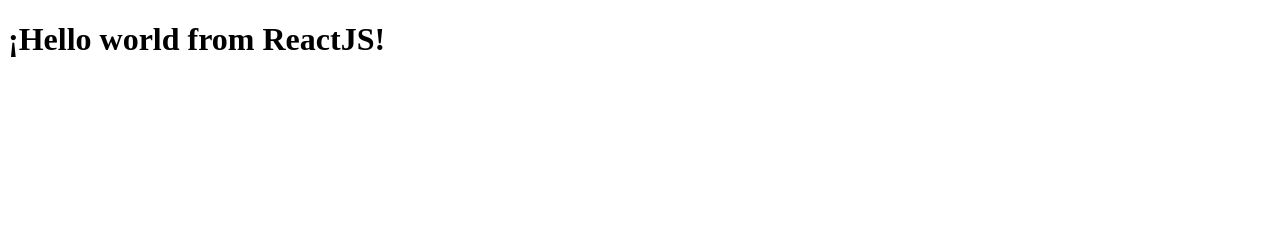
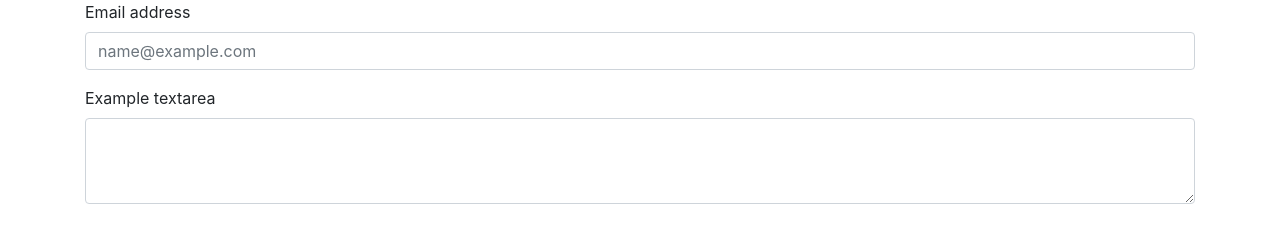
Before and after one commit to noeunla/boilerplate-react, a React app: page / in a window 1280 px wide. Built offline with nearby package versions, Linux system fonts and the light colour scheme.

Commit message:
formulario basico con react

```diff
--- a/package.json
+++ b/package.json
@@ -34,7 +34,10 @@
     "webpack-dev-server": "4.0.0"
   },
   "dependencies": {
+    "bootstrap": "5.1.1",
+    "formik": "2.2.9",
     "react": "17.0.2",
-    "react-dom": "17.0.2"
+    "react-dom": "17.0.2",
+    "yup": "0.32.9"
   }
 }
--- /dev/null
+++ b/src/BasicForm.js
@@ -0,0 +1,32 @@
+import React, { useEffect, useState }  from 'react'
+
+const BasicForm = () => {
+    const [state, setState] = useState({correo:'',comentarios:''})
+
+    const onChange = (e) => {
+        setState(prevState => ({
+            ...prevState,
+            [e.target.name]: e.target.value
+        })
+    )}
+
+    useEffect(() => {
+        console.log({state})
+    }, [state])
+
+    return (
+     <>
+        <div className="mb-3">
+            <label htmlFor="exampleFormControlInput1" className="form-label">Email address</label>
+            <input onChange={onChange} name="correo" type="email" className="form-control" id="exampleFormControlInput1" placeholder="name@example.com"/>
+        </div>
+        <div className="mb-3">
+            <label htmlFor="exampleFormControlTextarea1" className="form-label">Example textarea</label>
+            <textarea onChange={onChange} name="comentarios" className="form-control" id="exampleFormControlTextarea1" rows="3"></textarea>
+        </div>
+     </>
+    )
+};
+
+
+export default BasicForm
--- a/src/index.html
+++ b/src/index.html
@@ -4,6 +4,8 @@
     <meta charset="UTF-8">
     <meta http-equiv="X-UA-Compatible" content="IE=edge">
     <meta name="viewport" content="width=device-width, initial-scale=1.0">
+    <link rel="stylesheet" href="https://stackpath.bootstrapcdn.com/bootstrap/4.3.1/css/bootstrap.min.css" integrity="sha384-ggOyR0iXCbMQv3Xipma34MD+dH/1fQ784/j6cY/iJTQUOhcWr7x9JvoRxT2MZw1T" crossorigin="anonymous">
+
     <title>Prueba Boilerplate React</title>
 </head>
 <body>
--- a/src/index.js
+++ b/src/index.js
@@ -1,15 +1,13 @@
-// (function helloWorld(){
-//     console.log('¡hello world!');
-// }());
 import React from 'react'
 import ReactDOM from 'react-dom'
+import BasicForm from './BasicForm'
 
-const HelloWorldReact = () => {
+const App = () => {
  return (
-   <h1>
-     ¡Hello world from ReactJS!
-   </h1>
+   <div className="container">
+     <BasicForm />
+   </div>
  )
 }
 
-ReactDOM.render(<HelloWorldReact />, document.getElementById("root"))
+ReactDOM.render(<App />, document.getElementById("root"))
```
Also changed, not shown: 1 other file.
